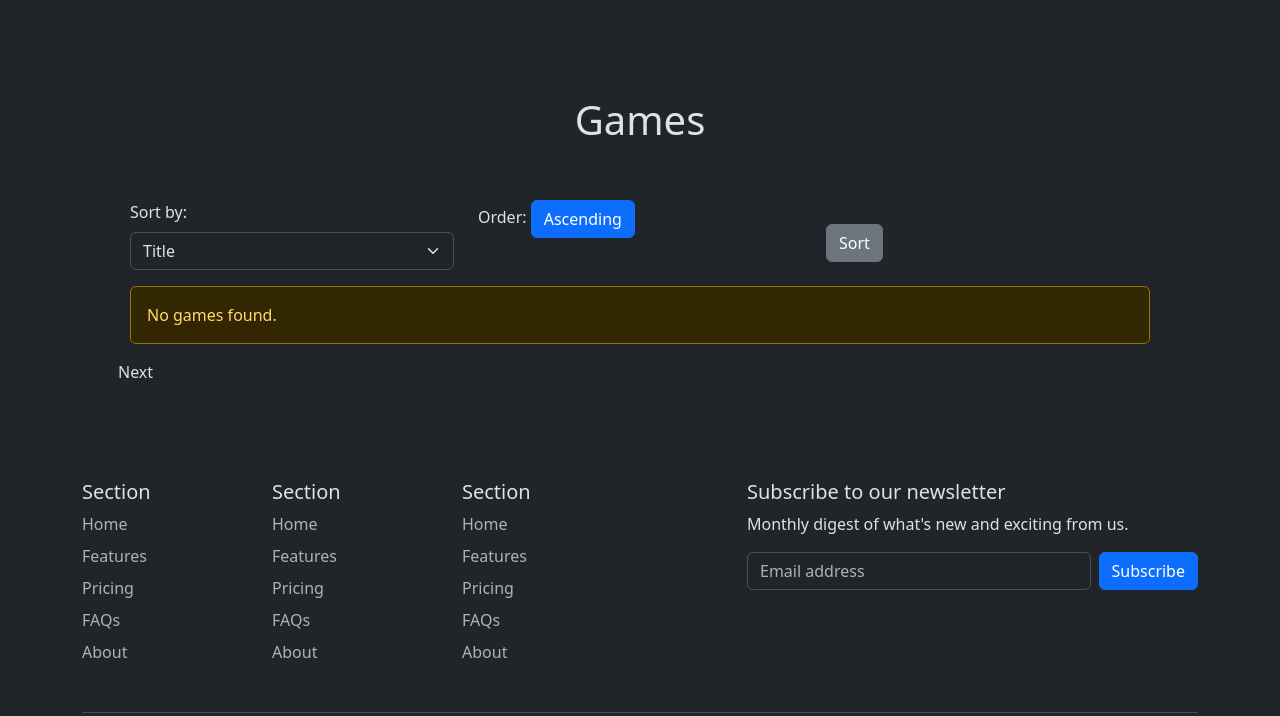
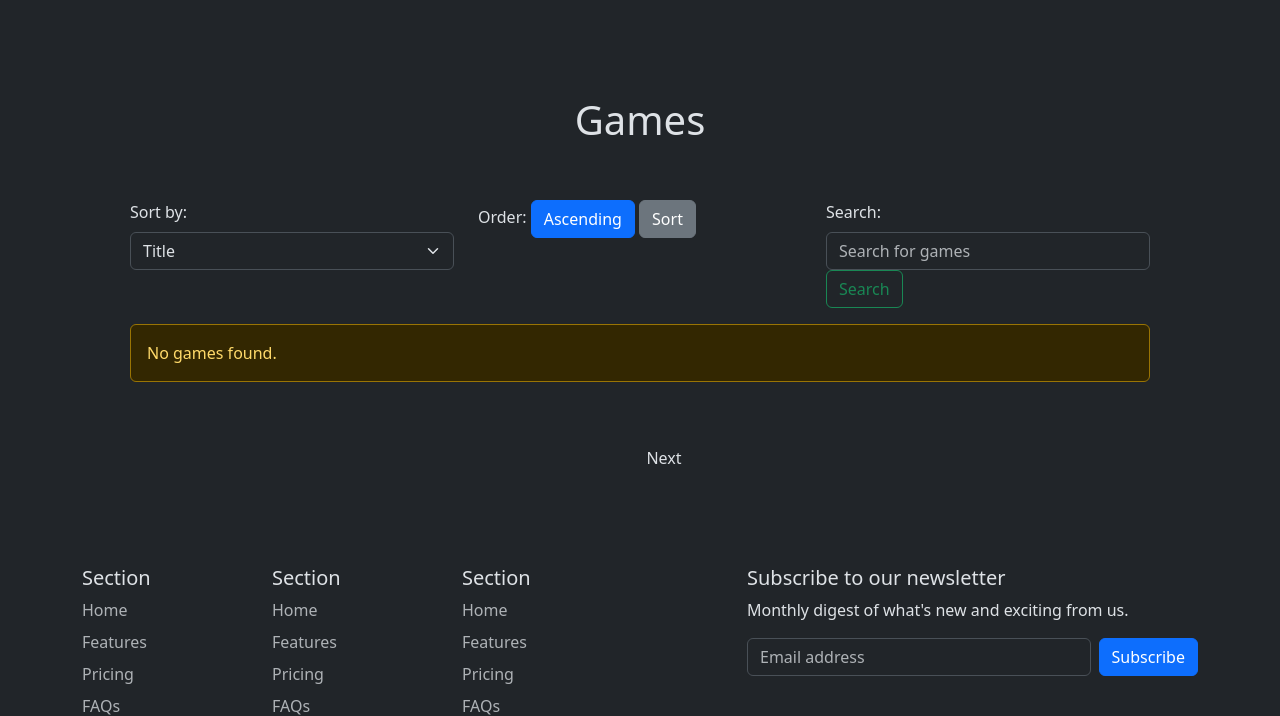
Before and after one commit to kxnjo/Fry, a Flask app: page /game/games in a window 1280 px wide. Shown: the part 76-792 px from the top of the page. Run offline with Flask 3, Linux system fonts and the light colour scheme; data that the repository does not hold is empty; some libraries are stand-ins or nearby versions.

Commit message:
games search done, pagination fix

```diff
--- a/routes/game.py
+++ b/routes/game.py
@@ -16,8 +16,9 @@
     )
 
 
-@game_bp.route("/games")
+@game_bp.route("/games", methods=['GET'])
 def view_all_games():
+    search = request.args.get('query')
     page = request.args.get('page', 1, type=int)
     sort_by = request.args.get('sort', 'title')  # Default sort is by title
     sort_order = request.args.get('order', 'asc')  # Default order is ascending
@@ -37,25 +38,61 @@
 
     order_direction = 'ASC' if sort_order == 'asc' else 'DESC'
 
-    query = f'''
-    SELECT
-        g.game_id,
-        g.title,
-        g.release_date,
-        g.price
-    FROM
-        game g
-    ORDER BY
-        {order_by} {order_direction}
-    LIMIT %s OFFSET %s
-    '''
-
     conn = create_connection()
     cur = conn.cursor()
 
-    # Execute the query with the limit and offset parameters
-    cur.execute(query, (per_page, offset))
-    rows = cur.fetchall()
+    if search:
+        query = f'''
+        SELECT
+            g.game_id,
+            g.title,
+            g.release_date,
+            g.price
+        FROM
+            game g
+        WHERE
+            g.title
+        LIKE
+            %s
+        ORDER BY
+            {order_by} {order_direction}
+        LIMIT %s OFFSET %s
+        '''
+        search_term = f"{search}%"
+        cur.execute(query, (search_term, per_page, offset))
+        rows = cur.fetchall()
+
+        # Get total number of results for pagination
+        count_query = '''
+        SELECT COUNT(*) FROM game g WHERE g.title LIKE %s
+        '''
+        cur.execute(count_query, (search_term,))
+        total = cur.fetchone()[0]
+
+    else:
+        query = f'''
+        SELECT
+            g.game_id,
+            g.title,
+            g.release_date,
+            g.price
+        FROM
+            game g
+        ORDER BY
+            {order_by} {order_direction}
+        LIMIT %s OFFSET %s
+        '''
+
+        # Execute the query with the limit and offset parameters
+        cur.execute(query, (per_page, offset))
+        rows = cur.fetchall()
+
+        # Get total number of results for pagination
+        count_query = '''
+        SELECT COUNT(*) FROM game g
+        '''
+        cur.execute(count_query)
+        total = cur.fetchone()[0]
 
     # Create a list to hold game data
     games = []
@@ -71,7 +108,8 @@
     else:
         print("not found")
 
-    return render_template("games/view_games.html", games=games, page=page, sort_by=sort_by, sort_order=sort_order)
+    return render_template("games/view_games.html", games=games, page=page, sort_by=sort_by,
+                           sort_order=sort_order, search=search)
 
 
 @game_bp.route("/game/<game_id>")
--- a/templates/games/view_games.html
+++ b/templates/games/view_games.html
@@ -20,9 +20,14 @@
                     {% if sort_order == 'asc' %}Ascending{% else %}Descending{% endif %}
                 </button>
                 <input type="hidden" name="order" id="sort_order" value="{{ sort_order }}">
+                <button type="submit" class="btn btn-secondary">Sort</button>
             </div>
             <div class="col-md-4">
-                <button type="submit" class="btn btn-secondary mt-4">Sort</button>
+                <label for="search_game" class="form-label">Search:</label>
+                <form method="GET" action="{{ url_for('game_bp.view_all_games') }}" class="d-flex mb-3">
+                    <input class="form-control me-2" type="search" name="query" placeholder="Search for games" aria-label="Search" value="{{ request.args.get('query', '') }}">
+                    <button class="btn btn-outline-success" type="submit">Search</button>
+                </form>
             </div>
         </div>
     </form>
@@ -47,11 +52,18 @@
         </div>
     </div>
 </div>
-<div class="pagination">
-    {% if page > 1 %}
-    <a class="nav-link" href="{{ url_for('game_bp.view_all_games', page=page-1, sort=sort_by, order=sort_order) }}">Previous</a>
-    {% endif %}
-    <a class="nav-link" href="{{ url_for('game_bp.view_all_games', page=page+1, sort=sort_by, order=sort_order) }}">Next</a>
+
+<br>
+<br>
+
+<div class="text-center">
+    <div class="pagination d-inline-flex">
+        {% if page > 1 %}
+        <a class="nav-link" href="{{ url_for('game_bp.view_all_games', page=page-1, sort=sort_by, order=sort_order, query=search) }}">Previous</a>
+        {% endif %}
+
+        <a class="nav-link ms-5" href="{{ url_for('game_bp.view_all_games', page=page+1, sort=sort_by, order=sort_order, query=search) }}">Next</a>
+    </div>
 </div>
 
 <script>
--- a/templates/main/home.html
+++ b/templates/main/home.html
@@ -21,7 +21,7 @@
 					<div class="card-body">
 						<h5 class="card-title">Epic Adventure</h5>
 						<p class="card-text">Embark on a thrilling journey through mystical lands in this action-packed adventure game.</p>
-						<a href="{{ url_for('game_bp.view_all_games', game_id=1) }}" class="btn btn-primary">Learn More</a>
+						<a href="{{ url_for('category_bp.view_category', category_id='c8') }}" class="btn btn-primary">Learn More</a>
 					</div>
 				</div>
 			</div>
@@ -32,7 +32,7 @@
 					<div class="card-body">
 						<h5 class="card-title">Puzzle Mania</h5>
 						<p class="card-text">Challenge your mind with hundreds of puzzles, ranging from easy to expert levels.</p>
-						<a href="{{ url_for('game_bp.view_all_games', game_id=2) }}" class="btn btn-primary">Learn More</a>
+						<a href="{{ url_for('category_bp.view_category', category_id='c143') }}" class="btn btn-primary">Learn More</a>
 					</div>
 				</div>
 			</div>
@@ -43,7 +43,7 @@
 					<div class="card-body">
 						<h5 class="card-title">Space Explorer</h5>
 						<p class="card-text">Explore distant galaxies, build your spaceship, and conquer the stars in this open-world space adventure.</p>
-						<a href="{{ url_for('game_bp.view_all_games', game_id=3) }}" class="btn btn-primary">Learn More</a>
+						<a href="{{ url_for('category_bp.view_category', category_id='c172') }}" class="btn btn-primary">Learn More</a>
 					</div>
 				</div>
 			</div>
```
Also changed, not shown: templates/categories/view_categories.html (+10 -5 lines), templates/developers/view_developers.html (+10 -5 lines).
